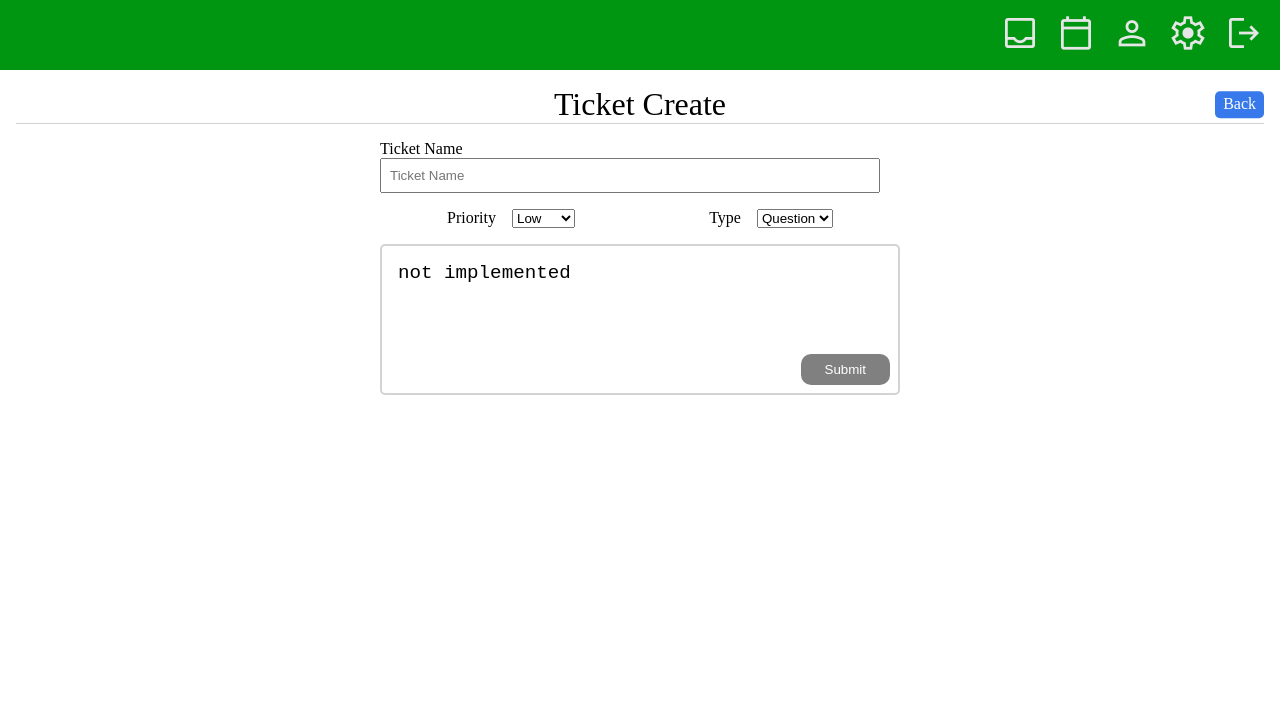
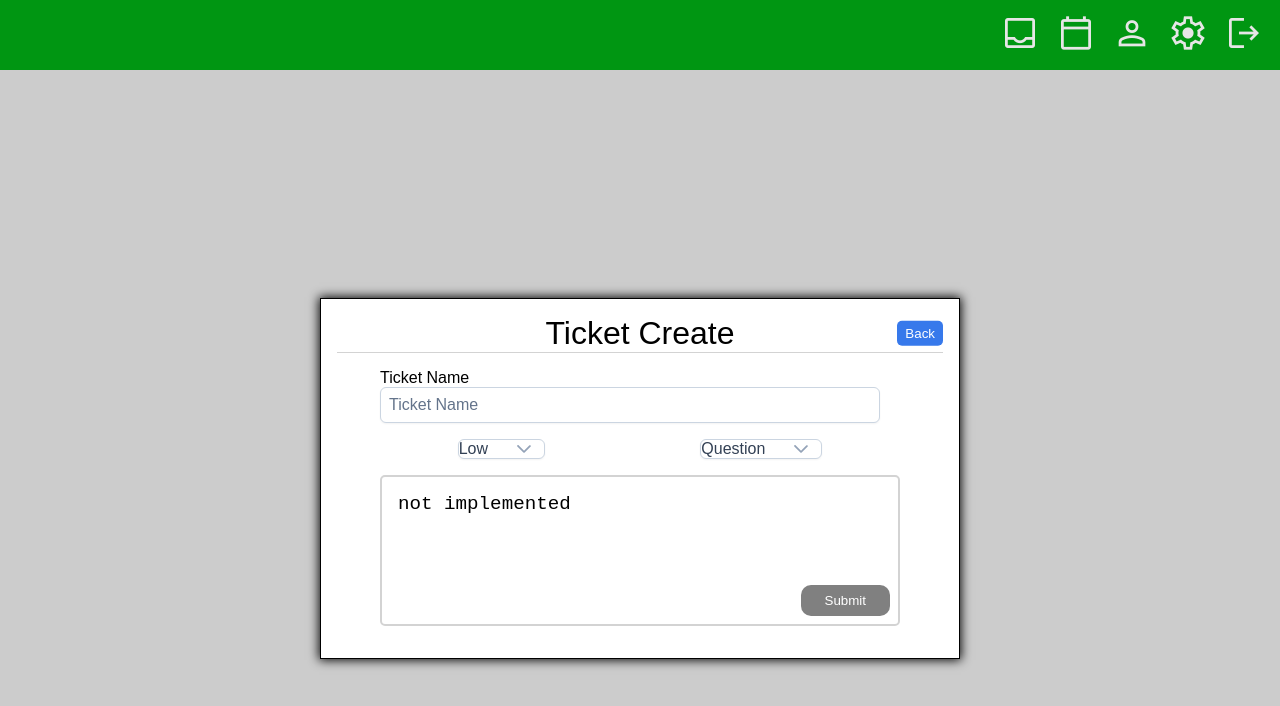
Before and after one commit to Mingrkli/evergreenofficals, a Vue app in the folder src/frontend/: page /#/create in a window 1280 px wide. Shown: the top 706 px of the page. Built offline with nearby package versions, Linux system fonts and the light colour scheme; a web font is replaced by a local one.

Commit message:
Started changing over to PrimeVue like the ticket list and the ticket create.
We also made the ticket create into a widget so it became a popup which can be shown in the ticket list when pressing the create button.

```diff
--- a/src/frontend/package.json
+++ b/src/frontend/package.json
@@ -11,6 +11,7 @@
   "dependencies": {
     "@vuelidate/core": "^2.0.3",
     "@vuelidate/validators": "^2.0.4",
+    "primevue": "^3.52.0",
     "vite": "^5.2.11",
     "vue": "^3.4.21",
     "vue-router": "^4.3.0"
--- a/src/frontend/src/assets/main.css
+++ b/src/frontend/src/assets/main.css
@@ -15,5 +15,8 @@
     text-decoration: none;
     background-color: rgb(55, 121, 235);
 
+    border: none;
     border-radius: 5px;
+
+    cursor: pointer;
 }
--- a/src/frontend/src/assets/ticketCreate.css
+++ b/src/frontend/src/assets/ticketCreate.css
@@ -1,9 +1,27 @@
+.ticketCreateContainer {
+    display: flex;
+    justify-content: center;
+    align-items: center;
+
+    height: 100%;
+    width: 100%;
+    padding-top: 1rem;
+
+    background: rgba(0, 0, 0, .2);
+}
+
 #ticket-create {
     display: flex;
     align-items: center;
     flex-direction: column;
 
+    width: 50%;
     padding: 1rem;
+
+    border: 1px solid black;
+    box-shadow: 0 0 10px 1px black;
+
+    background-color: white;
 }
 
 #ticket-create h3 {
--- a/src/frontend/src/assets/ticketList.css
+++ b/src/frontend/src/assets/ticketList.css
@@ -17,7 +17,7 @@
     border-bottom: 1px solid lightgray;
 }
 
-#ticket-list-title a {
+#ticket-list-title > button {
     position: absolute;
     right: 0;
     top: 50%;
@@ -25,6 +25,10 @@
 }
 
 /* Table */
+.dataTable {
+    width: 100%;
+}
+
 #ticket-list table,
 #ticket-list td,
 #ticket-list th {
@@ -51,12 +55,38 @@
 }
 
 /* Table Head */
-#ticket-list table thead {
+/*#ticket-list table thead {*/
+/*    color: white;*/
+/*    background-color: var(--c-nav-bg);*/
+/*}*/
+
+#ticket-list table thead tr th {
     color: white;
     background-color: var(--c-nav-bg);
 }
 
-/* Table Body */
+#ticket-list table thead tr th:hover {
+    background-color: var(--c-nav-bg);
+    filter: brightness(1.3);
+
+    cursor: pointer;
+    transition: 200ms ease-in-out;
+}
+
+#ticket-list table thead tr th div {
+    display: flex;
+    justify-content: space-between;
+    align-items: center;
+    gap: .5rem;
+}
+
+#ticket-list table thead tr th div span:nth-child(2) {
+    display: flex;
+    justify-content: center;
+    align-items: center;
+}
+
+    /* Table Body */
 #ticket-list tbody tr {
     transition: var(--transition);
 }
@@ -74,3 +104,32 @@
 
     cursor: pointer;
 }
+
+/* Prime Vue */
+.p-column-title {
+    font-size: 1.4rem;
+    font-weight: bold;
+}
+
+.p-sortable-column-icon * {
+    display: none;
+}
+
+.p-datatable .p-sortable-column-icon[sortOrder="0"] {
+    width: 1.5rem;
+    height: 1.5rem;
+
+    background-image: url("testing/square-sort-vertical.svg") ;
+    background-position: center right;
+    background-repeat: no-repeat;
+    object-fit: cover;
+}
+
+.p-datatable .p-sortable-column-icon[sortOrder="1"] {
+    background-image: url("testing/sort-2.svg") ;
+    transform: rotate(180deg);
+}
+
+.p-datatable .p-sortable-column-icon[sortOrder="-1"] {
+    background-image: url("testing/sort-2.svg");
+}
--- a/src/frontend/src/main.js
+++ b/src/frontend/src/main.js
@@ -3,9 +3,12 @@ import './assets/main.css'
 import { createApp } from 'vue'
 import App from './App.vue'
 import router from './router'
+import PrimeVue from "primevue/config";
+import 'primevue/resources/themes/aura-light-green/theme.css'
 
 const app = createApp(App)
 
 app.use(router)
+app.use(PrimeVue)
 
 app.mount('#app')
--- a/src/frontend/src/views/TicketCreate.vue
+++ b/src/frontend/src/views/TicketCreate.vue
@@ -2,44 +2,47 @@
 <!--Hi Ming Once again-->
 <!--Hi Ming Once again, again...-->
 <template>
+  <div class="ticketCreateContainer">
   <div id="ticket-create">
     <div id="ticket-list-title">
       <h1>Ticket Create</h1>
-      <router-link to="/" class="btn">Back</router-link>
+      <button class="btn" @click="$emit('ticket-created-popup')">Back</button>
     </div>
 
     <form @submit.prevent="addTicket">
       <div>
         <label for="name">Ticket Name</label>
-        <input
-            type="text"
-            name="name"
-            placeholder="Ticket Name"
-            v-model="ticket.name"
-        />
+        <InputText name="name" v-model="ticket.name" placeholder="Ticket Name"/>
         <p v-if="errorName" class="error">{{errorName}}</p>
       </div>
 
       <div>
         <div id="options">
-          <div class="option">
-            <label for="priority">Priority</label>
-            <select v-model="ticket.priority" name="priority">
-              <option value="Low">Low</option>
-              <option value="Mid">Mid</option>
-              <option value="High">High</option>
-              <option value="Critical">Critical</option>
-            </select>
-          </div>
 
-          <div class="option">
-            <label for="type">Type</label>
-            <select v-model="ticket.type" name="type">
-              <option value="Question">Question</option>
-              <option value="Bug">Bug</option>
-              <option value="Feature">Feature</option>
-            </select>
-          </div>
+          <Dropdown v-model="ticket.priority" :options="priorities" placeholder="Select a Priority" class="option" />
+
+<!--          <div class="option">-->
+<!--            -->
+
+<!--                        <label for="priority">Priority</label>-->
+<!--            <select v-model="ticket.priority" name="priority">-->
+<!--              <option value="Low">Low</option>-->
+<!--              <option value="Mid">Mid</option>-->
+<!--              <option value="High">High</option>-->
+<!--              <option value="Critical">Critical</option>-->
+<!--            </select>-->
+<!--          </div>-->
+
+          <Dropdown v-model="ticket.type" :options="types" placeholder="Select a Type" class="option" />
+
+<!--          <div class="option">-->
+<!--            <label for="type">Type</label>-->
+<!--            <select v-model="ticket.type" name="type">-->
+<!--              <option value="Question">Question</option>-->
+<!--              <option value="Bug">Bug</option>-->
+<!--              <option value="Feature">Feature</option>-->
+<!--            </select>-->
+<!--          </div>-->
         </div>
       </div>
 
@@ -53,7 +56,13 @@
       </div>
     </form>
   </div>
+  </div>
 </template>
+
+<script setup>
+import InputText from "primevue/inputtext";
+import Dropdown from 'primevue/dropdown';
+</script>
 
 <script>
 // import useValidate from "@vuelidate/core";
@@ -61,35 +70,6 @@
 // import {reactive, computed} from 'vue'
 
 export default {
-  // setup() {
-  //   const state = reactive ({
-  //     name: "",
-  //     created: "not implemented",
-  //     lastMessage: "",
-  //     status: "Open",
-  //     groupID: "not implemented",
-  //     priority: "Low",
-  //     type: "Question",
-  //   })
-  //   const rules = computed(() => {
-  //     return {
-  //       name: { required },
-  //       created: "not implemented",
-  //       lastMessage: "",
-  //       status: "Open",
-  //       groupID: "not implemented",
-  //       priority: { required },
-  //       type: { required },
-  //     }
-  //   })
-  //   const v$ = useValidate(rules, state)
-  //
-  //   return {
-  //     state,
-  //     v$
-  //   }
-  // },
-  //
   data() {
     return {
       ticket: {
@@ -103,13 +83,24 @@ export default {
       },
       errorName: "",
       errorMessage: "",
+      priorities: ["Low", "Mid", "High", "Critical"],
+      types: [ 'Question', 'Bug', 'Feature'],
     };
   },
   watch: {
     'ticket.name': function(newValue) {
+      // What special characters are not allowed
+      const character = /[`@#$%^&*()_+\-=[\]{};':"\\|,.<>/~]/
+
+      // If length is less than 4
       if (newValue.length <= 4) {
         this.errorName = "The ticket name must be longer than 4 characters.";
-      } else {
+      }
+      // Test if the newValue has special characters
+      else if (character.test(newValue)) {
+        this.errorName = "The ticket name can't contain special characters.";
+      }
+      else {
         this.errorName = "";
       }
 
@@ -123,15 +114,6 @@ export default {
     },
   },
   methods: {
-    // submitForm() {
-    //   alert("Form Succeeded")
-    //   this.v$.$validate()
-    //   if (!this.v$.$error) {
-    //     alert("Form Success")
-    //   } else {
-    //     alert('Form failed')
-    //   }
-    // },
     // Adds a ticket
     addTicket() {
       // gets the current date in this format MM-DD-YYYY | HH:MM
@@ -182,7 +164,9 @@ export default {
           })
         }
         else if (data.status === 200 || data.status === 201) {
-          this.$router.push("/")
+          this.$emit('ticket-created');
+          this.$emit('ticket-created-popup');
+          window.scrollTo(0, document.body.scrollHeight);
         }
         else {
           // Log out other status
--- a/src/frontend/src/views/TicketList.vue
+++ b/src/frontend/src/views/TicketList.vue
@@ -2,60 +2,83 @@
     <div id="ticket-list">
         <div id="ticket-list-title">
             <h1>Ticket List</h1>
-            <router-link to="/create" class="btn">Create</router-link>
+            <button type="button" class="btn" @click="toggleTicketCreate">Create</button>
         </div>
 
-        <table>
-            <thead>
-                <tr>
-                    <th>Ticket ID</th>
-                    <th>Ticket Name</th>
-                    <th>Created</th>
-                    <th>Last Message</th>
-                    <th>Status</th>
-                    <th>Group ID</th>
-                    <th>Priority</th>
-                    <th>Type</th>
-                </tr>
-            </thead>
+<!--        <table>-->
+<!--            <thead>-->
+<!--                <tr>-->
+<!--                    <th>Ticket ID</th>-->
+<!--                    <th>Ticket Name</th>-->
+<!--                    <th>Created</th>-->
+<!--                    <th>Last Message</th>-->
+<!--                    <th>Status</th>-->
+<!--                    <th>Group ID</th>-->
+<!--                    <th>Priority</th>-->
+<!--                    <th>Type</th>-->
+<!--                </tr>-->
+<!--            </thead>-->
 
-            <tbody>
-                <tr
-                    v-for="(ticket, index) in tickets"
-                    :key="ticket.id"
-                    @click="goToPage(index)"
-                >
-                    <td>{{ ticket.id }}</td>
-                    <td>{{ ticket.name }}</td>
-                    <td>{{ ticket.created }}</td>
-                    <td>{{ ticket.lastMessage }}</td>
-                    <td>{{ ticket.status }}</td>
-                    <td>{{ ticket.groupID }}</td>
-                    <td>{{ ticket.priority }}</td>
-                    <td>{{ ticket.type }}</td>
-                </tr>
+<!--            <tbody>-->
+<!--                <tr-->
+<!--                    v-for="(ticket, index) in tickets"-->
+<!--                    :key="ticket.id"-->
+<!--                    @click="goToPage(index)"-->
+<!--                >-->
+<!--                    <td>{{ ticket.id }}</td>-->
+<!--                    <td>{{ ticket.name }}</td>-->
+<!--                    <td>{{ ticket.created }}</td>-->
+<!--                    <td>{{ ticket.lastMessage }}</td>-->
+<!--                    <td>{{ ticket.status }}</td>-->
+<!--                    <td>{{ ticket.groupID }}</td>-->
+<!--                    <td>{{ ticket.priority }}</td>-->
+<!--                    <td>{{ ticket.type }}</td>-->
+<!--                </tr>-->
 
-                <!-- <tr v-for="index in 10" @click="goToPage(4502)">
-                    <td>4502</td>
-                    <td>TICKET SUBJECT HERE</td>
-                    <td>25 Nov 2024</td>
-                    <td>27 Nov 2024</td>
-                    <td>OPEN</td>
-                    <td>456685442</td>
-                    <td>Critical</td>
-                    <td>Critical</td>
-                </tr> -->
-            </tbody>
-        </table>
+
+
+<!--                &lt;!&ndash; <tr v-for="index in 10" @click="goToPage(4502)">-->
+<!--                    <td>4502</td>-->
+<!--                    <td>TICKET SUBJECT HERE</td>-->
+<!--                    <td>25 Nov 2024</td>-->
+<!--                    <td>27 Nov 2024</td>-->
+<!--                    <td>OPEN</td>-->
+<!--                    <td>456685442</td>-->
+<!--                    <td>Critical</td>-->
+<!--                    <td>Critical</td>-->
+<!--                </tr> &ndash;&gt;-->
+<!--            </tbody>-->
+<!--        </table>-->
+
+      <DataTable :value="tickets" removableSort class="dataTable" @row-click="onRowClick">
+        <Column field="id" header="Id" sortable></Column>
+        <Column field="name" header="Name" sortable></Column>
+        <Column field="created" header="Created" sortable></Column>
+        <Column field="lastMessage" header="Last Message" sortable></Column>
+        <Column field="status" header="Status" sortable></Column>
+        <Column field="groupID" header="GroupID" sortable></Column>
+        <Column field="priority" header="Priority" sortable></Column>
+        <Column field="type" header="Type" sortable></Column>
+      </DataTable>
+
+      <TicketCreate v-if="ticketCreateShown" id="ticket-popup" @ticket-created-popup="toggleTicketCreate" @ticket-created="getTickets"/>
     </div>
 </template>
 
 <script setup>
 // Hook
 import { useRouter } from "vue-router";
+import DataTable from 'primevue/datatable';
+import Column from "primevue/column";
+
 
 // Gets access to the router
 const router = useRouter();
+
+function onRowClick(event) {
+  const index = event.index;
+  goToPage(index);
+}
 
 function goToPage(number) {
     router.push({ path: `ticket/${Number(number + 1)}/chat` });
@@ -63,10 +86,14 @@ function goToPage(number) {
 </script>
 
 <script>
+import TicketCreate from "./TicketCreate.vue";
+
+
 export default {
     data() {
         return {
             tickets: [],
+            ticketCreateShown: false,
         };
     },
     methods: {
@@ -81,9 +108,22 @@ export default {
                     // console.log(data);
                 });
         },
+        // Toggle the ticket create popup
+      toggleTicketCreate() {
+          this.ticketCreateShown = !this.ticketCreateShown;
+      }
     },
     beforeMount() {
         this.getTickets();
     },
 };
 </script>
+
+<style scoped>
+#ticket-popup {
+  position: fixed;
+  top:50%;
+  left:50%;
+  transform: translate(-50%, -50%);
+}
+</style>
```
Also changed, not shown: 2 other files (tests, documents, lock files or other folders).
